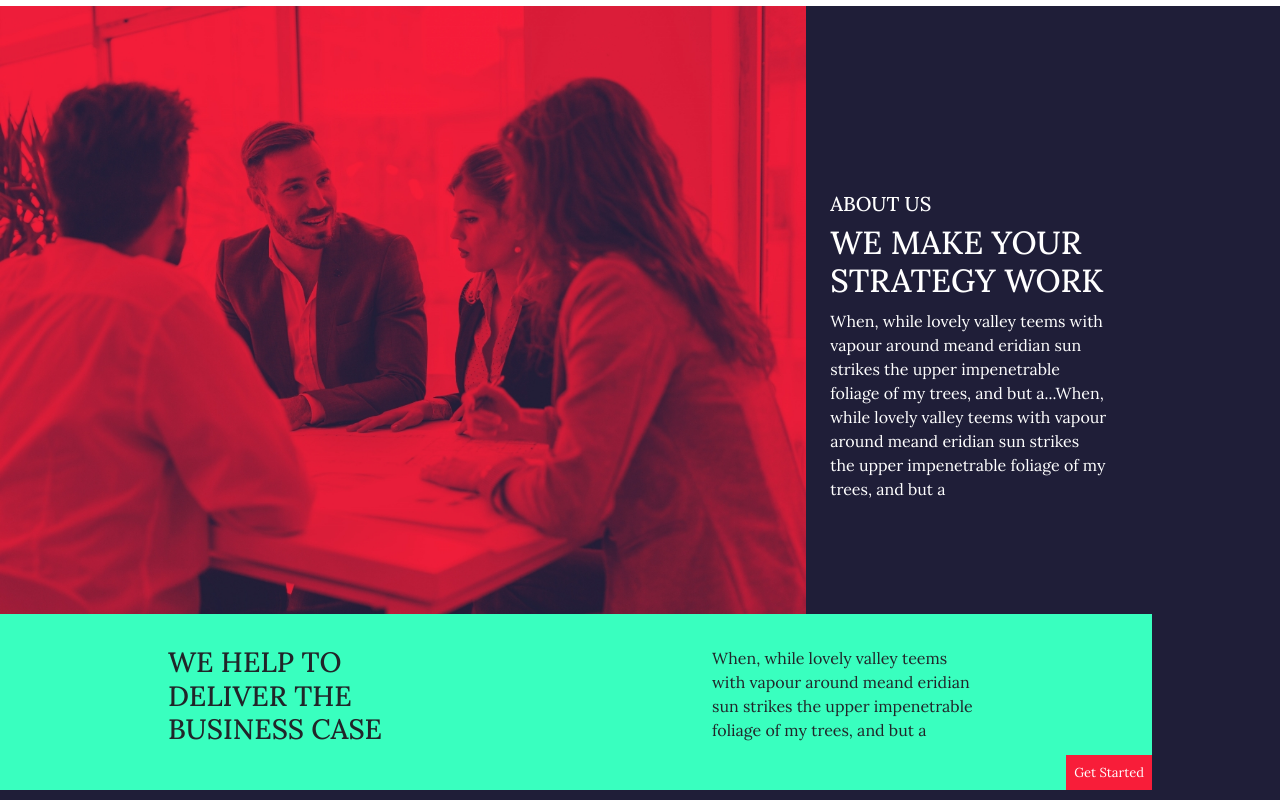
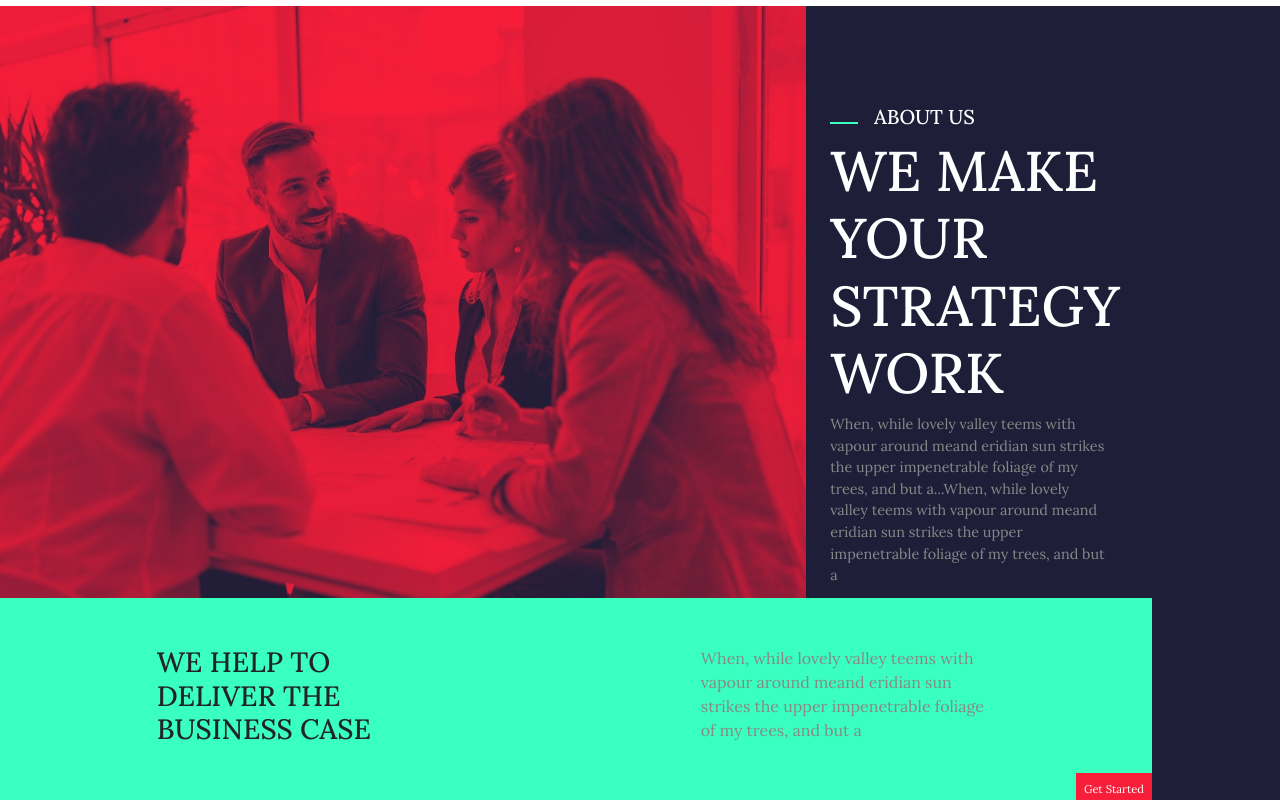
Before and after one commit to AndreaNocciolini/proj-html-vuejs, a Vue app: page / in a window 1280 px wide. Shown: the part 1420-2220 px from the top of the page. Built offline with nearby package versions, Linux system fonts and the light colour scheme.

Commit message:
improve AboutUs

```diff
--- a/src/components/main_components/AboutUs.vue
+++ b/src/components/main_components/AboutUs.vue
@@ -4,15 +4,15 @@
         <img src="../../assets/images/business-people-working-together-on-project-and-5FHSKBL.jpg" alt="">
     </div>
     <div class="about-us-description d-flex justify-content-center flex-column w-50 p-4">
-        <h5>ABOUT US</h5>
+        <h5><span class="me-3"></span>ABOUT US</h5>
         <h2>WE MAKE YOUR STRATEGY WORK</h2>
         <p>When, while lovely valley teems with vapour around meand eridian sun strikes the upper impenetrable foliage of my trees, and but a...When, while lovely valley teems with vapour around meand eridian sun strikes the upper impenetrable foliage of my trees, and but a</p>
     </div>
     <div class="get-started-container position-absolute d-flex justify-content-around">
-        <div class="get-started-title w-25">
+        <div class="get-started-title p-3">
             <h3>WE HELP TO DELIVER THE BUSINESS CASE</h3>
         </div>
-        <div class="get-started-description w-25">
+        <div class="get-started-description p-3">
             <p>When, while lovely valley teems with vapour around meand eridian sun strikes the upper impenetrable foliage of my trees, and but a</p>
         </div>
         <div class="get-started-button position-absolute">
@@ -39,11 +39,24 @@ export default {
     .about-us-description {
         background-color: var(--bg-dark-3);
         width: 30%;
-        h5,
-        h2,
+        color: var(--tx-white-1);
+        h5{
+            width: 65%;
+            span {
+            display: inline-block;
+            width: 10%;
+            height: 2px;
+            background-color: var(--bg-green-1);
+            }
+        }
+        h2{
+            width: 85%;
+            font-size: 3.5em;
+        }
         p {
-            color: var(--tx-white-1);
             width: 65%;
+            color: var(--tx-grey-2);
+            font-size: 0.9em;
         }
     }
     .get-started-container {
@@ -52,14 +65,23 @@ export default {
         bottom: 0;
         padding: 2em;
         transform: translate(0, 50%);
+        .get-started-title {
+            width: 30%;
+            font-weight: 700;
+        }
+        .get-started-description {
+            width: 30%;
+            color: var(--tx-grey-2);
+        }
         .get-started-button {
             bottom: 0;
             right: 0;
             button {
                 color: var(--tx-white-1);
                 background-color: var(--bg-red-1);
+                padding: 1em 3em;
                 border: 0;
-                font-size: small;
+                font-size: 0.7em;
             }
         }
     }
```
